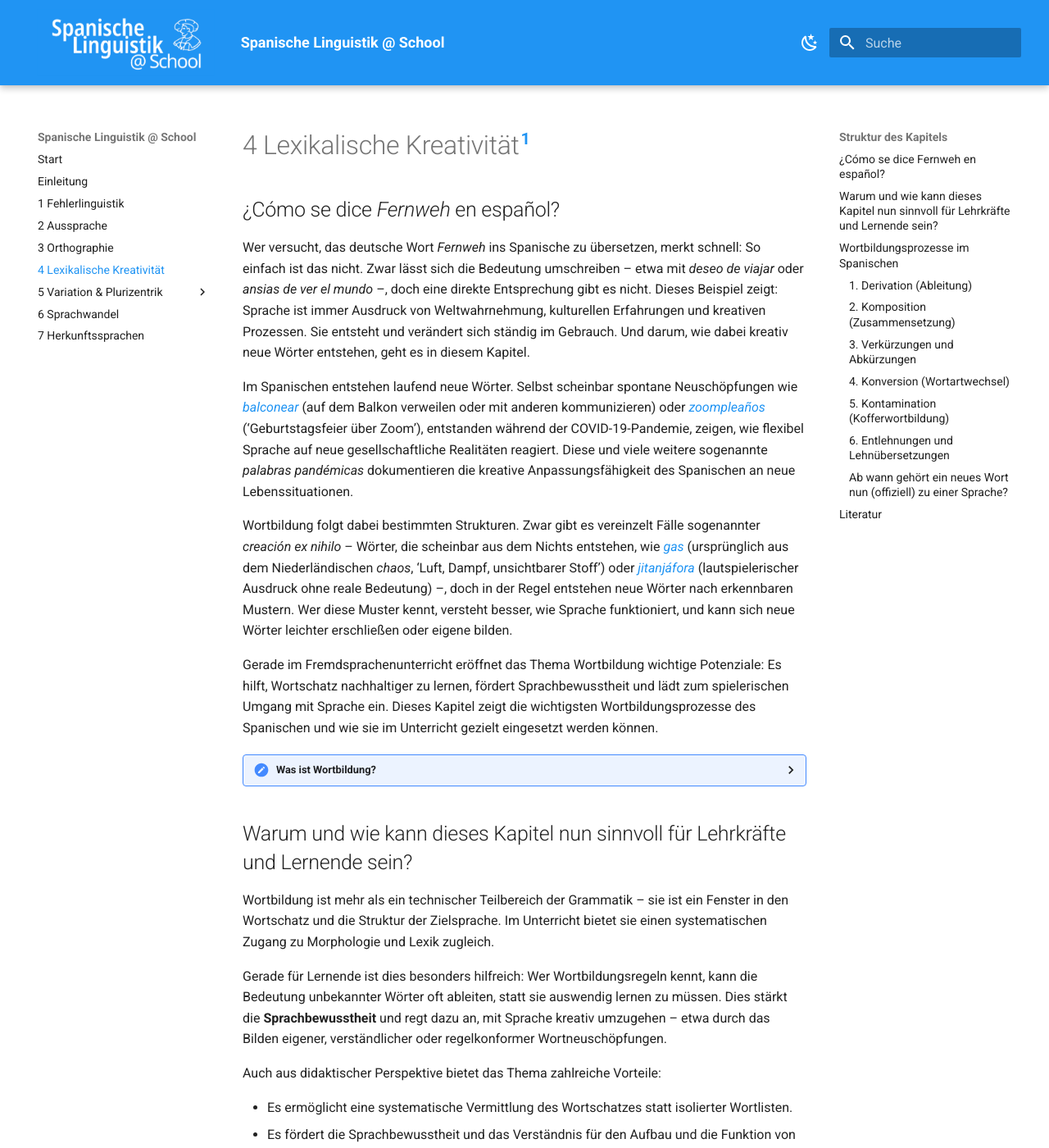
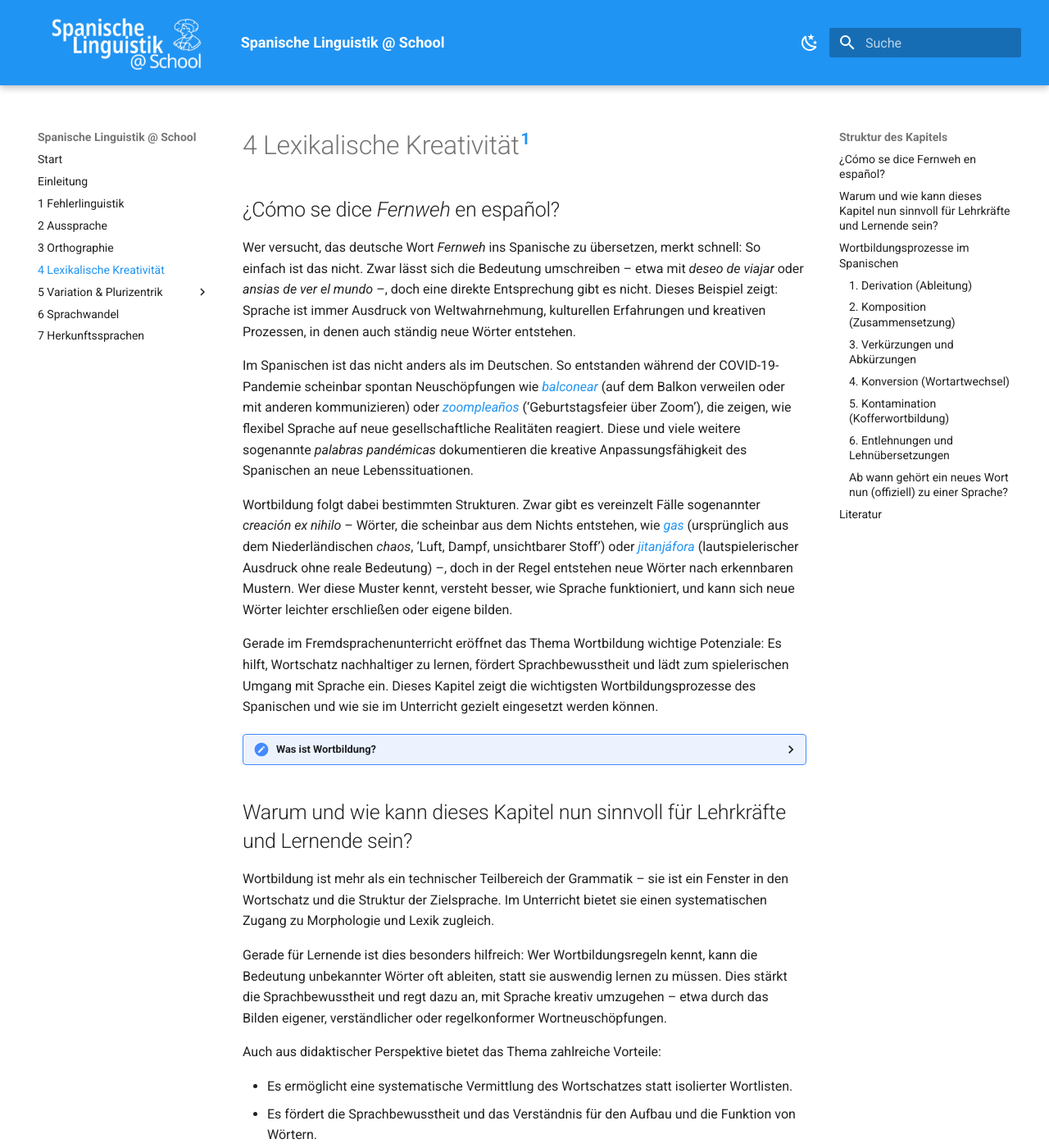
Before and after one commit to FTacke/spanisch-toolkit, an MkDocs documentation site: the page built from docs/kreativitaet.md, in a window 1280 px wide and 1400 px high. Shown: the whole window at 82% size. Built offline with MkDocs 1.6.1 and Material for MkDocs 9.7.7, drawn with Linux system fonts in a browser that asks for light colours; some of the changed text lies outside the part shown.

```diff
--- a/docs/kreativitaet.md
+++ b/docs/kreativitaet.md
@@ -2,9 +2,9 @@
 
 ## ¿Cómo se dice *Fernweh* en español?
 
-Wer versucht, das deutsche Wort *Fernweh* ins Spanische zu übersetzen, merkt schnell: So einfach ist das nicht. Zwar lässt sich die Bedeutung umschreiben – etwa mit *deseo de viajar* oder *ansias de ver el mundo* –, doch eine direkte Entsprechung gibt es nicht. Dieses Beispiel zeigt: Sprache ist immer Ausdruck von Weltwahrnehmung, kulturellen Erfahrungen und kreativen Prozessen. Sie entsteht und verändert sich ständig im Gebrauch. Und darum, wie dabei kreativ neue Wörter entstehen, geht es in diesem Kapitel.
+Wer versucht, das deutsche Wort *Fernweh* ins Spanische zu übersetzen, merkt schnell: So einfach ist das nicht. Zwar lässt sich die Bedeutung umschreiben – etwa mit *deseo de viajar* oder *ansias de ver el mundo* –, doch eine direkte Entsprechung gibt es nicht. Dieses Beispiel zeigt: Sprache ist immer Ausdruck von Weltwahrnehmung, kulturellen Erfahrungen und kreativen Prozessen, in denen auch ständig neue Wörter entstehen.
 
-Im Spanischen entstehen laufend neue Wörter. Selbst scheinbar spontane Neuschöpfungen wie [*balconear*](https://www.lavanguardia.com/cultura/culturas/20210130/6207320/pandemia-covid-diccionario.html){:target="_blank" rel="noopener noreferrer"} (auf dem Balkon verweilen oder mit anderen kommunizieren) oder [*zoompleaños*](https://www.lavanguardia.com/cultura/culturas/20210130/6207320/pandemia-covid-diccionario.html){:target="_blank" rel="noopener noreferrer"} (‘Geburtstagsfeier über Zoom’), entstanden während der COVID-19-Pandemie, zeigen, wie flexibel Sprache auf neue gesellschaftliche Realitäten reagiert. Diese und viele weitere sogenannte *palabras pandémicas* dokumentieren die kreative Anpassungsfähigkeit des Spanischen an neue Lebenssituationen.
+Im Spanischen ist das nicht anders als im Deutschen. So entstanden während der COVID-19-Pandemie scheinbar spontan Neuschöpfungen wie [*balconear*](https://www.lavanguardia.com/cultura/culturas/20210130/6207320/pandemia-covid-diccionario.html){:target="_blank" rel="noopener noreferrer"} (auf dem Balkon verweilen oder mit anderen kommunizieren) oder [*zoompleaños*](https://www.lavanguardia.com/cultura/culturas/20210130/6207320/pandemia-covid-diccionario.html){:target="_blank" rel="noopener noreferrer"} (‘Geburtstagsfeier über Zoom’), die zeigen, wie flexibel Sprache auf neue gesellschaftliche Realitäten reagiert. Diese und viele weitere sogenannte *palabras pandémicas* dokumentieren die kreative Anpassungsfähigkeit des Spanischen an neue Lebenssituationen.
 
 Wortbildung folgt dabei bestimmten Strukturen. Zwar gibt es vereinzelt Fälle sogenannter *creación ex nihilo* – Wörter, die scheinbar aus dem Nichts entstehen, wie [*gas*](https://dle.rae.es/gas){:target="_blank" rel="noopener noreferrer"} (ursprünglich aus dem Niederländischen *chaos*, ‘Luft, Dampf, unsichtbarer Stoff’) oder [*jitanjáfora*](https://dle.rae.es/jitanjáfora){:target="_blank" rel="noopener noreferrer"} (lautspielerischer Ausdruck ohne reale Bedeutung) –, doch in der Regel entstehen neue Wörter nach erkennbaren Mustern. Wer diese Muster kennt, versteht besser, wie Sprache funktioniert, und kann sich neue Wörter leichter erschließen oder eigene bilden.
 
@@ -18,16 +18,16 @@ Gerade im Fremdsprachenunterricht eröffnet das Thema Wortbildung wichtige Poten
 <p>Die kleinsten bedeutungstragenden Einheiten heißen <b>Morpheme</b>. Man unterscheidet:</p>
 
 <ul>
-  <li><b>Wortstämme oder Wurzeln</b> – tragen die Grundbedeutung, z. B. <i>habl-</i> in <i>hablar</i></li>
+  <li><b>Wortstämme oder Wurzeln</b> – tragen die Grundbedeutung, z.B. <i>habl-</i> in <i>hablar</i></li>
   <li><b>Affixe</b> – werden an den Stamm angefügt und verändern Bedeutung oder Wortart:
     <ul>
-      <li><b>Präfixe</b> (Vorsilben), z. B. <i>in-</i> in <i>infeliz</i></li>
-      <li><b>Suffixe</b> (Nachsilben), z. B. <i>-dor</i> in <i>trabajador</i></li>
+      <li><b>Präfixe</b> (Vorsilben), z.B. <i>in-</i> in <i>infeliz</i></li>
+      <li><b>Suffixe</b> (Nachsilben), z.B. <i>-dor</i> in <i>trabajador</i></li>
     </ul>
   </li>
 </ul>
 
-<p>Die Wortbildung unterscheidet sich von der Flexion: Während Flexion grammatische Formen verändert – etwa Person, Numerus oder bei Verben auch Tempus und Modus (z. B. <i>niño – niños</i>, <i>hablo – hablábamos</i>) –, schafft Wortbildung neue Ausdrücke mit neuer Bedeutung (z. B. <i>trabajar → trabajador</i>).</p>
+<p>Die Wortbildung unterscheidet sich von der Flexion: Während Flexion grammatische Formen verändert – etwa Person, Numerus oder bei Verben auch Tempus und Modus (z.B. <i>niño – niños</i>, <i>hablo – hablábamos</i>) –, schafft Wortbildung neue Ausdrücke mit neuer Bedeutung (z.B. <i>trabajar → trabajador</i>).</p>
 
 <p>Für den Unterricht ist das durchaus relevant, weil Lernende durch das Erkennen solcher Bausteine die Bedeutung vieler Wörter selbst ableiten können. So wird Wortschatzlernen nachhaltiger und das Sprachbewusstsein gestärkt.</p>
 
@@ -37,7 +37,7 @@ Gerade im Fremdsprachenunterricht eröffnet das Thema Wortbildung wichtige Poten
 
 Wortbildung ist mehr als ein technischer Teilbereich der Grammatik – sie ist ein Fenster in den Wortschatz und die Struktur der Zielsprache. Im Unterricht bietet sie einen systematischen Zugang zu Morphologie und Lexik zugleich.
 
-Gerade für Lernende ist dies besonders hilfreich: Wer Wortbildungsregeln kennt, kann die Bedeutung unbekannter Wörter oft ableiten, statt sie auswendig lernen zu müssen. Dies stärkt die **Sprachbewusstheit** und regt dazu an, mit Sprache kreativ umzugehen – etwa durch das Bilden eigener, verständlicher oder regelkonformer Wortneuschöpfungen.
+Gerade für Lernende ist dies besonders hilfreich: Wer Wortbildungsregeln kennt, kann die Bedeutung unbekannter Wörter oft ableiten, statt sie auswendig lernen zu müssen. Dies stärkt die Sprachbewusstheit und regt dazu an, mit Sprache kreativ umzugehen – etwa durch das Bilden eigener, verständlicher oder regelkonformer Wortneuschöpfungen.
 
 Auch aus didaktischer Perspektive bietet das Thema zahlreiche Vorteile:
 
@@ -45,7 +45,7 @@ Auch aus didaktischer Perspektive bietet das Thema zahlreiche Vorteile:
 * Es fördert die Sprachbewusstheit und das Verständnis für den Aufbau und die Funktion von Wörtern.
 * Es hilft, Fehler zu analysieren und zu erklären – etwa bei der Verwendung von Präfixen oder Suffixen.
 * Es stärkt die aktive Wortproduktion, da Lernende Werkzeuge erhalten, um sich präziser und vielfältiger auszudrücken.
-* Es eröffnet sprachvergleichende Perspektiven, z. B. beim Gegenüberstellen spanischer und deutscher Wortbildungsprozesse, was besonders im mehrsprachigen Unterricht gewinnbringend ist.
+* Es eröffnet sprachvergleichende Perspektiven, z.B. beim Gegenüberstellen spanischer und deutscher Wortbildungsprozesse, was besonders im mehrsprachigen Unterricht gewinnbringend ist.
 
 !!! info "Lehrplanbezug (Deutschlandweit)"
     Zwar ist Wortbildung in den Bildungs- und Kerncurricula aller Bundesländer nicht als eigener Themenbereich ausgewiesen, sie ist aber fester Bestandteil der Kompetenzfelder **Sprachbewusstheit**, **Grammatik** und **Wortschatzarbeit**.
@@ -115,7 +115,7 @@ Lexem + Affix → neues Lexem</p>
   – <i>sub-</i> → Unterordnung (<a href="https://dle.rae.es/subterráneo" target="_blank" rel="noopener noreferrer"><i>subterráneo</i></a>)<br>
   – <i>pre-</i> → Vorzeitigkeit (<a href="https://dle.rae.es/predecir" target="_blank" rel="noopener noreferrer"><i>predecir</i></a>)</li>
 
-  <li><b>Infixe</b> (selten): z. B. <a href="https://dle.rae.es/canturrear" target="_blank" rel="noopener noreferrer"><i>canturrear</i></a> (‘vor sich hinsingen’)</li>
+  <li><b>Infixe</b> (selten): z.B. <a href="https://dle.rae.es/canturrear" target="_blank" rel="noopener noreferrer"><i>canturrear</i></a> (‘vor sich hinsingen’)</li>
 </ul>
 
 <p><b>Semantik &amp; Produktivität:</b></p>
@@ -127,7 +127,7 @@ Lexem + Affix → neues Lexem</p>
   <li><i>Antonymisch:</i> <i>motivar → </i><a href="https://dle.rae.es/desmotivar" target="_blank" rel="noopener noreferrer"><i>desmotivar</i></a></li>
 </ul>
 
-<p>Nicht alle Affixe sind gleich produktiv (z. B. <i>-ción</i>, <i>re-</i> häufig), und die Transparenz variiert (<i>panadero</i> ist unmittelbarer als <i>hermoso → hermosura</i>).</p>
+<p>Nicht alle Affixe sind gleich produktiv (z.B. <i>-ción</i>, <i>re-</i> häufig), und die Transparenz variiert (<i>panadero</i> ist unmittelbarer als <i>hermoso → hermosura</i>).</p>
 </details>
 
 !!! tip "Affix-Plakat im Unterricht"
@@ -154,10 +154,10 @@ Lexem + Lexem → neues Lexem</p>
 
 <p><b>Typen der Komposition:</b></p>
 <ul>
-  <li><b>Asyndetisch:</b> ohne Bindewort, z. B. <i>ciudad dormitorio</i> (‘Schlafstadt’), <i>rascacielos</i></li>
-  <li><b>Syntagmatisch:</b> mit Bindewort, meist <i>de</i>, z. B. <i>máquina de escribir</i> (‘Schreibmaschine’), <i>perro de caza</i> (‘Jagdhund’)</li>
+  <li><b>Asyndetisch:</b> ohne Bindewort, z.B. <i>ciudad dormitorio</i> (‘Schlafstadt’), <i>rascacielos</i></li>
+  <li><b>Syntagmatisch:</b> mit Bindewort, meist <i>de</i>, z.B. <i>máquina de escribir</i> (‘Schreibmaschine’), <i>perro de caza</i> (‘Jagdhund’)</li>
   <li><b>Rekursiv:</b> bestehende Komposita dienen als Basis für neue: <a href="https://dle.rae.es/parabrisas" target="_blank" rel="noopener noreferrer"><i>parabrisas</i></a> (‘Windschutz’) → <a href="https://dle.rae.es/limpiaparabrisas" target="_blank" rel="noopener noreferrer"><i>limpiaparabrisas</i></a> (‘Scheibenwischer’)</li>
-  <li><b>Formales Merkmal:</b> meist ohne Bindeelement; selten mit <i>-o-</i>, wie in <a href="https://dle.rae.es/germano-francés" target="_blank" rel="noopener noreferrer"><i>germano-francés</i></a> (‘deutsch-französisch’)</li>
+  <li><b>Formales Merkmal:</b> meist ohne Bindeelement; selten mit <i>-o-</i>, wie in <i>germano-francés</i> (‘deutsch-französisch’)</li>
 </ul>
 
 <p><b>Determinierung:</b></p>
@@ -177,7 +177,7 @@ Lexem + Lexem → neues Lexem</p>
 
 Die Verkürzung von Wörtern ist ein häufiges Mittel, um Kommunikation ökonomischer zu gestalten. Besonders in Medien- und Jugendsprache werden längere Formen abgekürzt, ohne dass die Verständlichkeit leidet. Beispiele sind [*autobús*](https://dle.rae.es/autobús){:target="_blank" rel="noopener noreferrer"} → *bus*, [*bicicleta*](https://dle.rae.es/bicicleta){:target="_blank" rel="noopener noreferrer"} → *bici* oder [*ferrocarril metropolitano*](https://dle.rae.es/ferrocarril){:target="_blank" rel="noopener noreferrer"} → [*metro*](https://dle.rae.es/metro){:target="_blank" rel="noopener noreferrer"} (‘U-Bahn’). Solche Kürzungen übernehmen meist das Genus des Ursprungsworts, manchmal jedoch nicht (*el servicio militar → la mili* ‘Wehrdienst’).
 
-Daneben entstehen durch **Akronyme** neue Wortformen aus Anfangsbuchstaben: [*ONU*](https://dle.rae.es/ONU){:target="_blank" rel="noopener noreferrer"} (‘Organización de las Naciones Unidas’), [*sida*](https://dle.rae.es/sida){:target="_blank" rel="noopener noreferrer"} (‘Síndrome de Inmunodeficiencia Adquirida’). Einige werden zu eigenständigen Lexemen weitergebildet, z. B. [*sidoso*](https://dle.rae.es/sidoso){:target="_blank" rel="noopener noreferrer"} (‘an AIDS erkrankt’) oder *betetista* – eine informelle Neubildung aus dem Akronym *BTT* (‘bicicleta todo terreno’) und dem Suffix *-ista*, im Sinne von ‘jemand, der Mountainbike fährt’. Das Wort ist nicht standardsprachlich und im DLE nicht verzeichnet, zeigt aber die Produktivität solcher Bildungen.
+Daneben entstehen durch **Akronyme** neue Wortformen aus Anfangsbuchstaben: [*ONU*](https://dle.rae.es/ONU){:target="_blank" rel="noopener noreferrer"} (‘Organización de las Naciones Unidas’), [*sida*](https://dle.rae.es/sida){:target="_blank" rel="noopener noreferrer"} (‘Síndrome de Inmunodeficiencia Adquirida’). Einige werden zu eigenständigen Lexemen weitergebildet, z.B. [*sidoso*](https://dle.rae.es/sidoso){:target="_blank" rel="noopener noreferrer"} (‘an AIDS erkrankt’) oder *betetista* – eine informelle Neubildung aus dem Akronym *BTT* (‘bicicleta todo terreno’) und dem Suffix *-ista*, im Sinne von ‘jemand, der Mountainbike fährt’. Das Wort ist nicht standardsprachlich und im DLE nicht verzeichnet, zeigt aber die Produktivität solcher Bildungen.
 
 Diese Formen zeigen, wie flexibel Sprache auf neue Kommunikationssituationen reagiert. Lernende können daran nachvollziehen, dass Wortbildung auch Vereinfachung und Anpassung bedeutet.
 
@@ -229,7 +229,7 @@ Im Spanischen wird der Wortartwechsel meist durch den Artikel markiert, während
 
 ### 5. Kontamination (Kofferwortbildung)
 
-Die Kontamination – auch **Kofferwortbildung** – verschmilzt zwei bestehende Wörter zu einem neuen Ausdruck. Sie dient oft der sprachlichen Verdichtung oder dem humorvollen Effekt. Beispiele sind [*motel*](https://dle.rae.es/motel){:target="_blank" rel="noopener noreferrer"} (aus *motor* + *hotel*), [*emoticono*](https://dle.rae.es/emoticono){:target="_blank" rel="noopener noreferrer"} (aus *emoción* + *icono*) oder *almuerzayuno* (‘Brunch’, aus *almuerzo* + *desayuno*). Das Wort *motel* wurde ursprünglich aus dem Englischen übernommen, wo die Kontamination entstand, bevor sie ins Spanische Eingang fand.
+Die Kontamination – auch Kofferwortbildung – verschmilzt zwei bestehende Wörter zu einem neuen Ausdruck. Sie dient oft der sprachlichen Verdichtung oder dem humorvollen Effekt. Beispiele sind [*motel*](https://dle.rae.es/motel){:target="_blank" rel="noopener noreferrer"} (aus *motor* + *hotel*), [*emoticono*](https://dle.rae.es/emoticono){:target="_blank" rel="noopener noreferrer"} (aus *emoción* + *icono*) oder *almuerzayuno* (‘Brunch’, aus *almuerzo* + *desayuno*). Das Wort *motel* wurde ursprünglich aus dem Englischen übernommen, wo die Kontamination entstand, bevor sie ins Spanische Eingang fand.
 
 Diese Wortbildungsart illustriert besonders deutlich sprachliche Kreativität: Sprecher:innen kombinieren bekannte Elemente neu, um etwas Eigenes zu schaffen.
 
@@ -273,7 +273,7 @@ Lehnübersetzungen wie [*rascacielos*](https://dle.rae.es/rascacielos){:target="
   <li><i>hotdog → perro caliente</i> (‘Hotdog’)</li>
 </ul>
 
-<p>Beide Prozesse zeigen den ständigen Austausch zwischen Sprachen. Manche Lehnwörter werden vollständig integriert (*fútbol*), andere bleiben als Fremdwörter markiert (*software*).</p>
+<p>Beide Prozesse zeigen den ständigen Austausch zwischen Sprachen. Manche Lehnwörter werden vollständig integriert (<i>fútbol</i>), andere bleiben als Fremdwörter markiert (<i>software</i>).</p>
 </details>
 
 !!! tip "Sprachkontakt erfahrbar machen"
```
Also changed, not shown: other parts of docs/kreativitaet.md (+2 -2 lines), docs/variation/variation_aussprache.md (+1 -1 lines).
